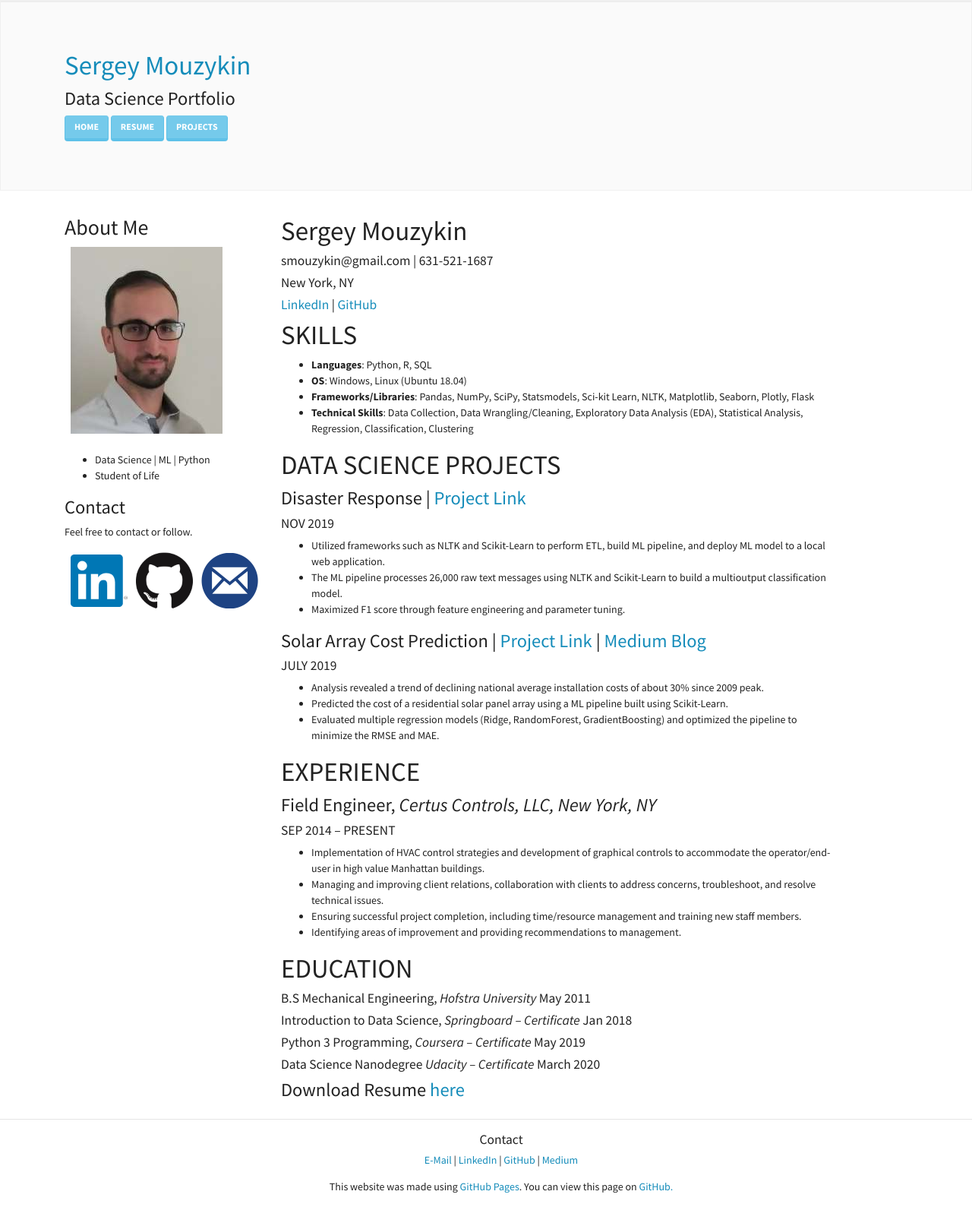
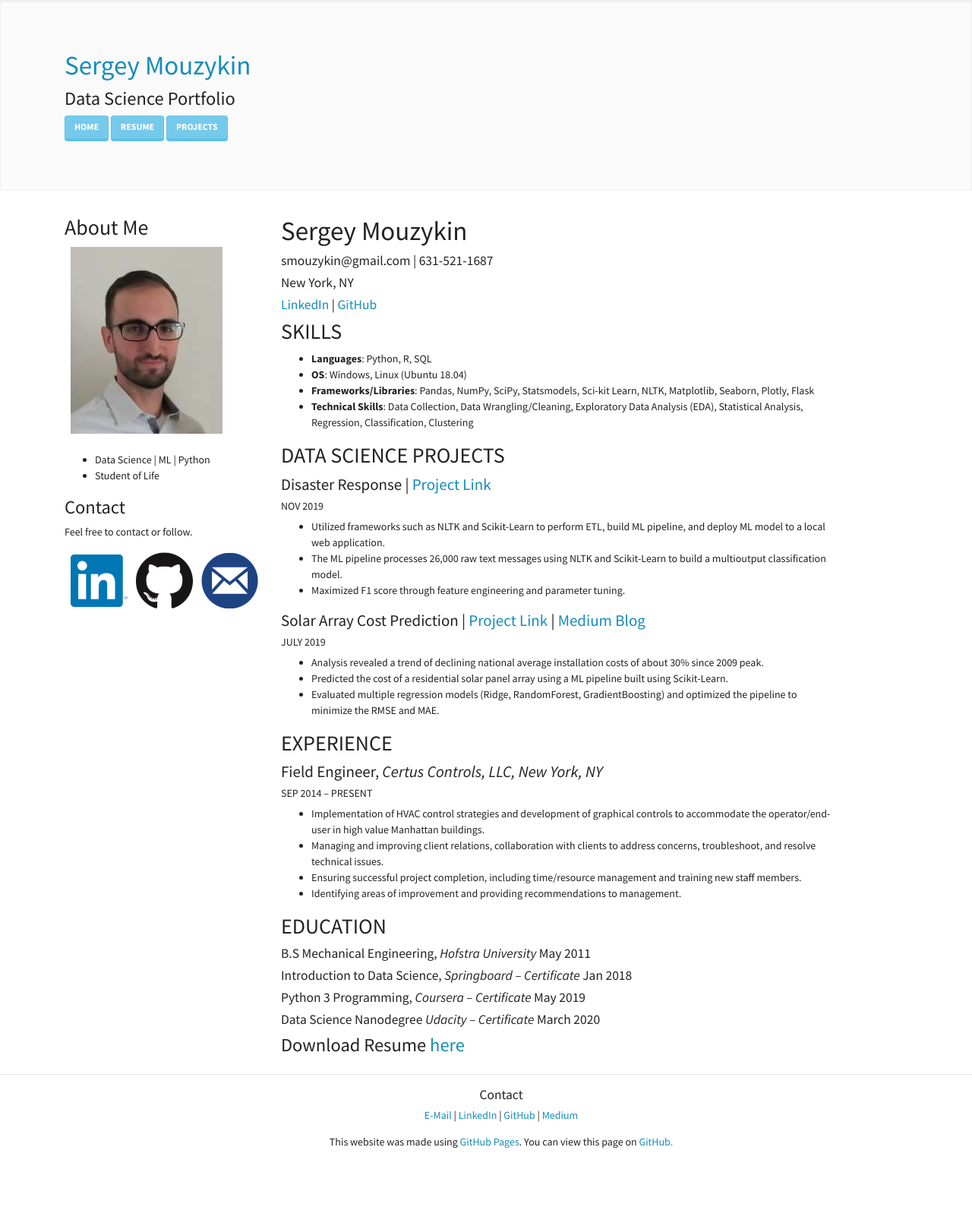
Before and after one commit to sergatron/sergatron.github.io, a Jekyll site: the page built from Resume.md, in a window 1280 px wide. Shown: the whole page at 76% size. Built offline with Jekyll 4.4.1, drawn with Linux system fonts in a browser that asks for light colours; nearby versions of some CDN libraries; our own code applies the rules of GitHub Pages for plain Markdown files; after the commit the page ends 1530 px from its top, so only the background shows below that.

Commit message:
Update headers

```diff
--- a/Resume.md
+++ b/Resume.md
@@ -5,7 +5,7 @@
 ##### [LinkedIn](https://www.linkedin.com/in/sergey-mouzykin-bb144778/) | [GitHub](https://github.com/sergatron)
 
 
-# SKILLS
+## SKILLS
 
  - **Languages**: Python, R, SQL
  - **OS**: Windows, Linux (Ubuntu 18.04)
@@ -13,29 +13,29 @@
  - **Technical Skills**: Data Collection, Data Wrangling/Cleaning, Exploratory Data Analysis (EDA), Statistical Analysis, Regression, Classification, Clustering
 
 
-# DATA SCIENCE PROJECTS
+## DATA SCIENCE PROJECTS
 
-### Disaster Response | [Project Link](HTTPS://GITHUB.COM/SERGATRON/DISASTER-RESPONSE-PROJECT)
-##### NOV 2019
+#### Disaster Response | [Project Link](HTTPS://GITHUB.COM/SERGATRON/DISASTER-RESPONSE-PROJECT)
+###### NOV 2019
 - Utilized frameworks such as NLTK and Scikit-Learn to perform ETL, build ML pipeline, and deploy ML model to a local web application.
 - The ML pipeline processes 26,000 raw text messages using NLTK and Scikit-Learn to build a multioutput classification model.
 - Maximized F1 score through feature engineering and parameter tuning.
 
-### Solar Array Cost Prediction | [Project Link](https://github.com/sergatron/projects/tree/master/solar_array) | [Medium Blog](https://medium.com/analytics-vidhya/solar-panel-array-what-does-it-cost-46aaa083502)
-##### JULY 2019
+#### Solar Array Cost Prediction | [Project Link](https://github.com/sergatron/projects/tree/master/solar_array) | [Medium Blog](https://medium.com/analytics-vidhya/solar-panel-array-what-does-it-cost-46aaa083502)
+###### JULY 2019
 - Analysis revealed a trend of declining national average installation costs of about 30% since 2009 peak.
 - Predicted the cost of a residential solar panel array using a ML pipeline built using Scikit-Learn.
 - Evaluated multiple regression models (Ridge, RandomForest, GradientBoosting) and optimized the pipeline to minimize the RMSE and MAE.
 
-# EXPERIENCE
-### Field Engineer, *Certus Controls, LLC, New York, NY*
-##### SEP 2014 – PRESENT
+## EXPERIENCE
+#### Field Engineer, *Certus Controls, LLC, New York, NY*
+###### SEP 2014 – PRESENT
 - Implementation of HVAC control strategies and development of graphical controls to accommodate the operator/end-user in high value Manhattan buildings.
 -	Managing and improving client relations, collaboration with clients to address concerns, troubleshoot, and resolve technical issues.
 -	Ensuring successful project completion, including time/resource management and training new staff members.
 -	Identifying areas of improvement and providing recommendations to management.
 
-# EDUCATION
+## EDUCATION
 ##### B.S Mechanical Engineering, *Hofstra University* May 2011
 ##### Introduction to Data Science, *Springboard – Certificate* Jan 2018
 ##### Python 3 Programming, *Coursera – Certificate* May 2019
```
